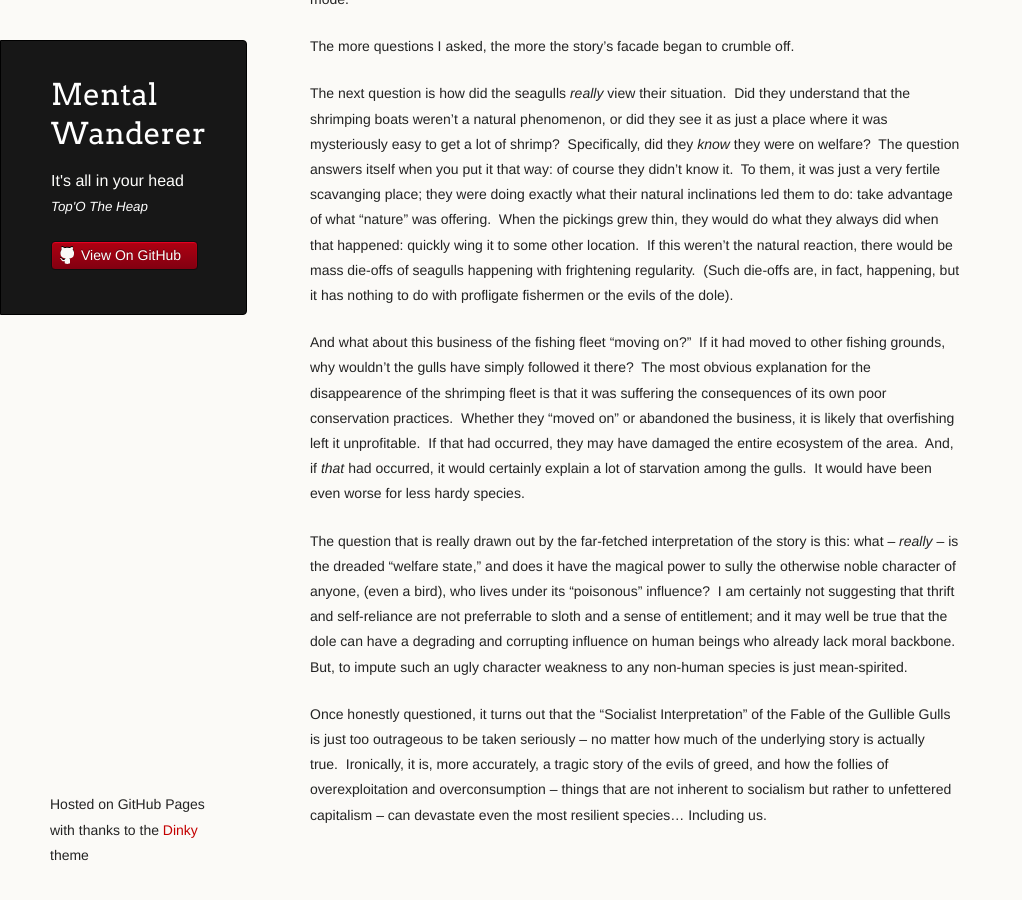
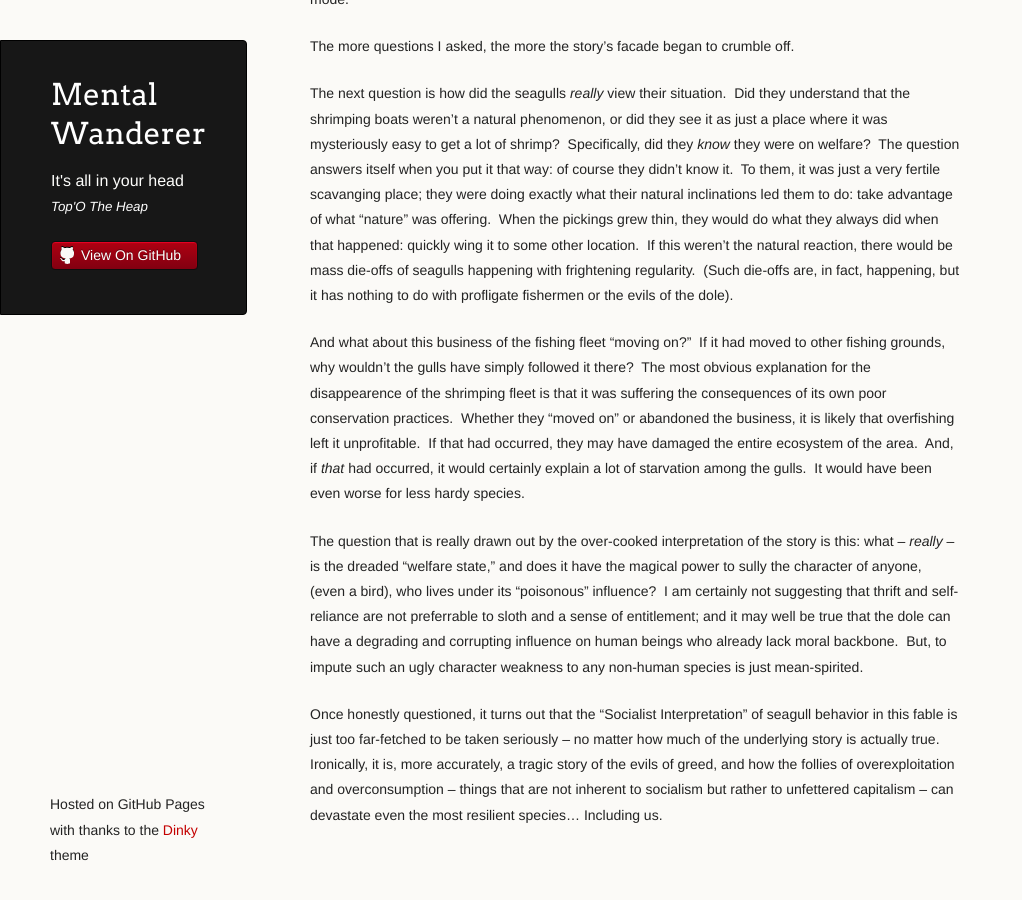
Before and after one commit to coryburt/coryburt.github.io, a Jekyll site: the page built from _posts/2017-10-23-The-Fable-of-the-Gullible-Gulls.md, in a window 1280 px wide and 900 px high, scrolled down 1377 px. Shown: the whole window, without its empty margins (0-1022 px from the left). Built offline with Jekyll 4.4.1, drawn with Linux system fonts in a browser that asks for light colours.

Commit message:
Updated entry

```diff
--- a/_posts/2017-10-23-The-Fable-of-the-Gullible-Gulls.md
+++ b/_posts/2017-10-23-The-Fable-of-the-Gullible-Gulls.md
@@ -70,9 +70,9 @@ If that had occurred, they may have damaged the entire ecosystem of the area.&nb
 And, if *that* had occurred, it would certainly explain a lot of starvation among the gulls.&nbsp;
 It would have been even worse for less hardy species.&nbsp;
 
-The question that is really drawn out by the far-fetched interpretation of the story is this: what -- *really* -- is the dreaded "welfare state," and does it have the magical power to sully the otherwise noble character of anyone, (even a bird), who lives under its "poisonous" influence?&nbsp;
+The question that is really drawn out by the over-cooked interpretation of the story is this: what -- *really* -- is the dreaded "welfare state," and does it have the magical power to sully the character of anyone, (even a bird), who lives under its "poisonous" influence?&nbsp;
 I am certainly not suggesting that thrift and self-reliance are not preferrable to sloth and a sense of entitlement; and it may well be true that the dole can have a degrading and corrupting influence on human beings who already lack moral backbone.&nbsp; But, to impute such an ugly character weakness to any non-human species is just mean-spirited.
 
-Once honestly questioned, it turns out that the "Socialist Interpretation" of the Fable of the Gullible Gulls is just too outrageous to be taken seriously -- no matter how much of the underlying story is actually true.&nbsp;
+Once honestly questioned, it turns out that the "Socialist Interpretation" of seagull behavior in this fable is just too far-fetched to be taken seriously -- no matter how much of the underlying story is actually true.&nbsp;
 Ironically, it is, more accurately, a tragic story of the evils of greed, and how the follies of overexploitation and overconsumption -- things that
 are not inherent to socialism but rather to unfettered capitalism -- can devastate even the most resilient species... Including us.
```
